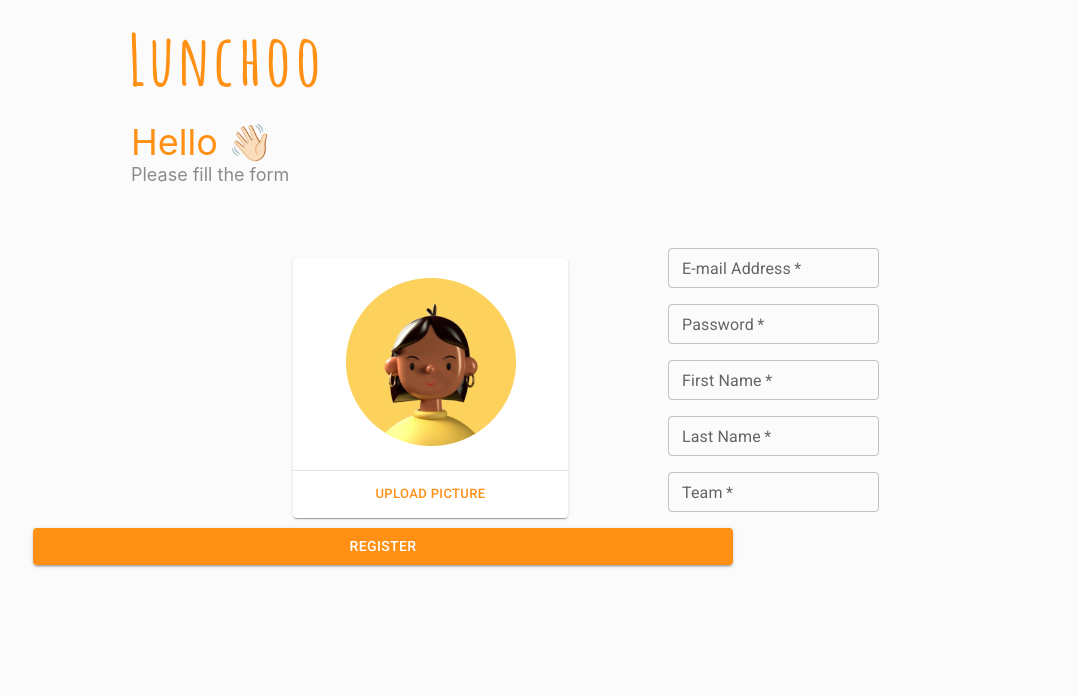
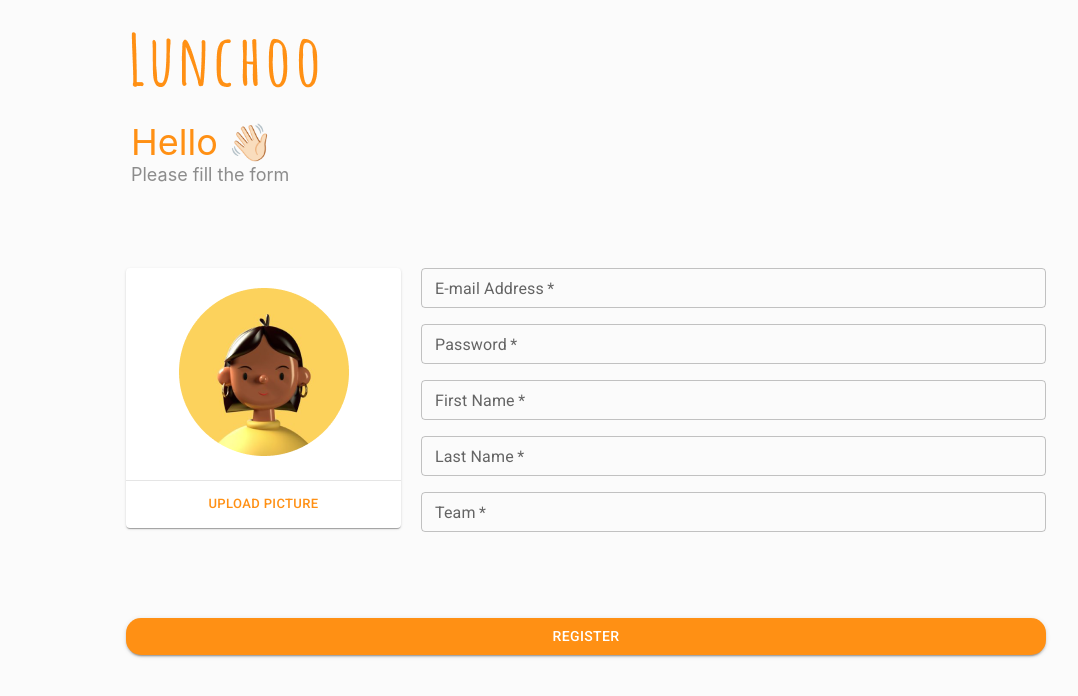
Before and after one commit to killmat21/lunchoo, a React (Create React App) app in the folder frontend/: page /subscription in a window 1280 px wide. Shown: the top 696 px of the page, without its empty margins (54-1132 px from the left). Built offline with nearby package versions, Linux system fonts and the light colour scheme.

Commit message:
css on inscription

```diff
--- a/frontend/src/Inscription/Inscription.css
+++ b/frontend/src/Inscription/Inscription.css
@@ -2,5 +2,25 @@
     display: flex;
     flex-direction: row;
     align-items: center;
-    justify-content: center;
+    justify-content: flex-start;
 }
+
+.MuiFormControl-root {
+    width: 100%;
+}
+
+.inscription_wrapper {
+    width: 100%;
+    padding-top: 20px;
+}
+
+.validationButton {
+    width: 100% !important;
+    border-radius: 15px !important;
+    margin-top: 70px !important;
+    position: unset !important;
+}
+
+.MuiPaper-root {
+    margin-right: 20px !important;
+}
--- a/frontend/src/Inscription/Inscription.js
+++ b/frontend/src/Inscription/Inscription.js
@@ -40,7 +40,7 @@ const Inscription = () => {
             />
             <div className="inscription">
                 <UploadPhoto />
-                <div>
+                <div className="inscription_wrapper">
                     <TextInput
                         label={"E-mail Address"}
                         type={"text"}
@@ -79,6 +79,7 @@ const Inscription = () => {
                 </div>
             </div>
             <Button
+                className="validationButton"
                 variant="contained"
                 onClick={onButtonClick}
                 sx={{width: '700px', background: '#FF9014', right: '313px'}}
```
